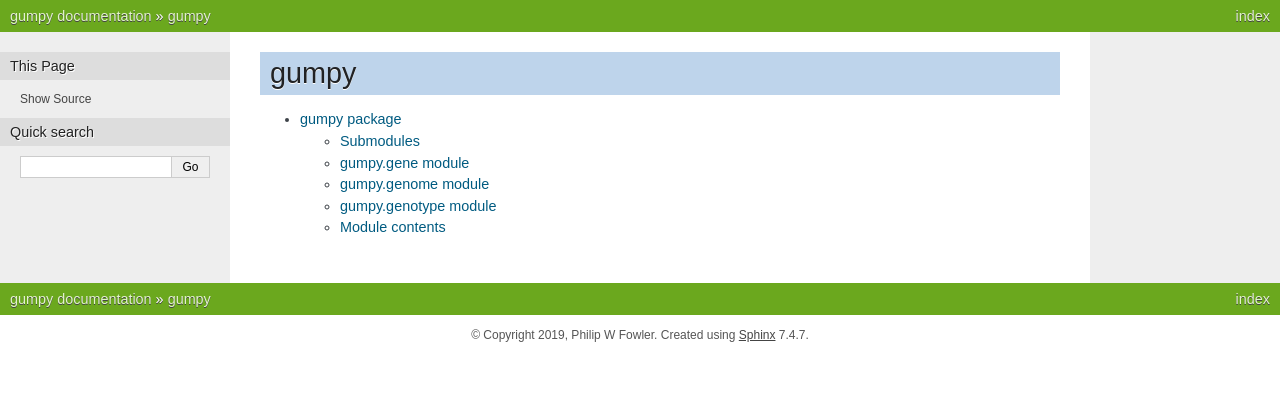
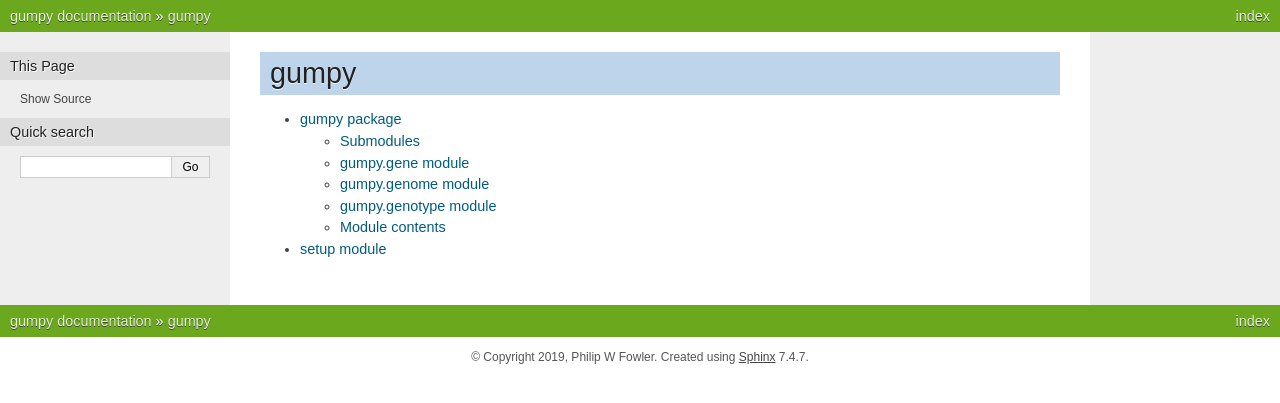
Before and after one commit to oxfordmmm/gumpy, a Sphinx documentation site: the page built from docs/source/modules.rst, in a window 1280 px wide. Shown: the top 403 px of the page. Built offline with Sphinx 7.4.7, drawn with Linux system fonts in a browser that asks for light colours.

Commit message:
still trying to get sphinx working...

```diff
--- a/docs/source/modules.rst
+++ b/docs/source/modules.rst
@@ -5,3 +5,4 @@ gumpy
    :maxdepth: 4
 
    gumpy
+   setup
--- a/setup.py
+++ b/setup.py
@@ -15,7 +15,6 @@ setup(
         "tqdm >= 4.19.5"
     ],
     license=None,
-    long_description=open('README.md').read(),
     scripts=['bin/gumpy-save-genome.py'],\
     zip_safe=False
 )
```
